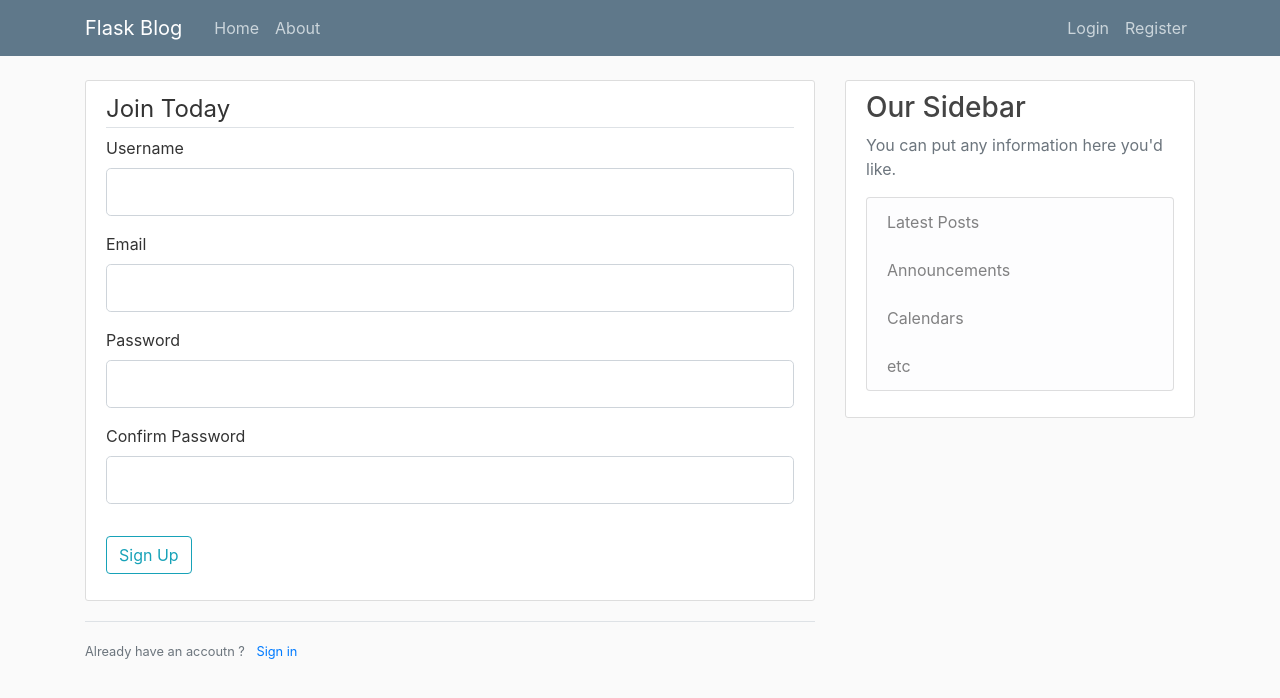
After one commit to maniraj48/Flask-Blog, a Flask app: page /register in a window 1280 px wide. The commit adds this page. Shown: the top 698 px of the page. Run offline with Flask 3, Linux system fonts and the light colour scheme; some libraries are stand-ins or nearby versions.

Commit message:
Registration form

```diff
--- a/flask_blog.py
+++ b/flask_blog.py
@@ -1,6 +1,8 @@
-from flask import Flask, render_template, url_for
+from flask import Flask, render_template, url_for,flash, redirect
+from forms import RegistrationForm, LoginForm
 
 app = Flask(__name__)
+app.config['SECRET_KEY'] = '27d1cf58f52f9449ad6fe0395e2bbdda'
 posts = [
     {
         "author" : "Neel",
@@ -23,9 +25,18 @@ def home():
 def about():
     return render_template('about.html',title='About')
 
-@app.route("/contact")
-def contact():
-    return "Contact PAge"
+@app.route("/register",methods=['GET','POST'])
+def register():
+    form = RegistrationForm()
+    if form.validate_on_submit():
+        flash(f'Account created for {form.username.data}!','success')
+        return redirect(url_for('home'))
+    return render_template('register.html',title='Register',form=form)
+
+@app.route("/login")
+def login():
+    form = LoginForm()
+    return render_template('login.html',title='Login',form=form)
 
 
 if __name__ == '__main__':
--- /dev/null
+++ b/forms.py
@@ -0,0 +1,28 @@
+from flask_wtf import FlaskForm
+from wtforms import StringField, SubmitField, BooleanField
+from wtforms.validators import DataRequired, Length, Email, EqualTo
+
+class RegistrationForm(FlaskForm):
+    username = StringField('Username',
+                           validators=[DataRequired(),
+                                       Length(min=3,max=15)])
+    email = StringField('Email',
+                        validators=[DataRequired(),
+                                    Email()])
+    password = StringField('Password',
+                           validators=[DataRequired(),
+                                       Length(min=5,max=15)])
+    confirm_password = StringField('Confirm Password',
+                                   validators=[DataRequired(),EqualTo('password')])
+    submit = SubmitField('Sign Up')
+
+
+class LoginForm(FlaskForm):
+    email = StringField('Email',
+                        validators=[DataRequired(),
+                                    Email()])
+    password = StringField('Password',
+                           validators=[DataRequired(),
+                                       Length(min=5,max=15)])
+    remember = BooleanField('Remember Me')
+    submit = SubmitField('Login')
--- a/templates/layout.html
+++ b/templates/layout.html
@@ -40,7 +40,16 @@
         <main role="main" class="container">
             <div class="row">
                 <div class="col-md-8">
-                {% block content %}{% endblock %}
+                    {% with messages = get_flashed_messages(with_categories=true) %}
+                        {% if messages %}
+                            {%  for category,message in messages %}
+                                <div class="alert alert-{{ category }}">
+                                    {{ message }}
+                                </div>
+                            {% endfor %}
+                        {% endif %}
+                    {% endwith %}
+                    {% block content %}{% endblock %}
                 </div>
                 <div class="col-md-4">
                 <div class="content-section">
--- /dev/null
+++ b/templates/login.html
@@ -0,0 +1 @@
+{% extends 'layout.html' %}
--- /dev/null
+++ b/templates/register.html
@@ -0,0 +1,40 @@
+{% extends "layout.html" %}
+{% block content %}
+    <div class="content-section">
+        <form method="POST" action="">
+            {{ form.hidden_tag() }}
+            <fieldset class="form-group">
+                <legend class="border-bottom md-4">Join Today</legend>
+                <div class="form-group">
+                    {{ form.username.label(class="form-control-label") }}
+                    {{ form.username(class="form-control form-control-lg") }}
+                </div>
+                <div class="form-group">
+                    {{ form.email.label(class="form-control-label") }}
+                    {{ form.email(class="form-control form-control-lg") }}
+                </div>
+                <div class="form-group">
+                    {{ form.password.label(class="form-control-label") }}
+                    {{ form.password(class="form-control form-control-lg") }}
+                </div>
+                <div class="form-group">
+                    {{ form.confirm_password.label(class="form-control-label") }}
+                    {{ form.confirm_password(class="form-control form-control-lg") }}
+                </div>
+            </fieldset>
+            <div class="form-group">
+                {{ form.submit(class="btn btn-outline-info") }}
+            </div>
+        </form>
+    </div>
+
+    <div class="border-top pt-3">
+        <small class="text-muted">
+            Already have an accoutn ? <a class="ml-2" href="{{ url_for('login') }}"> Sign in</a>
+
+        </small>
+
+    </div>
+
+
+{% endblock content %}
```
